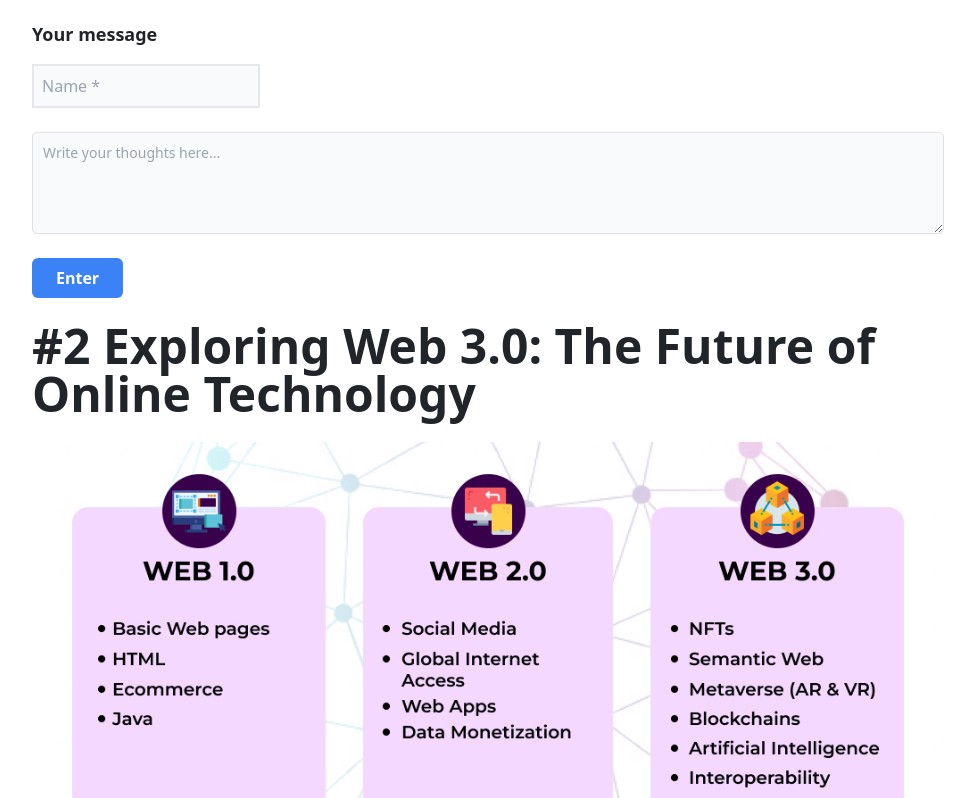
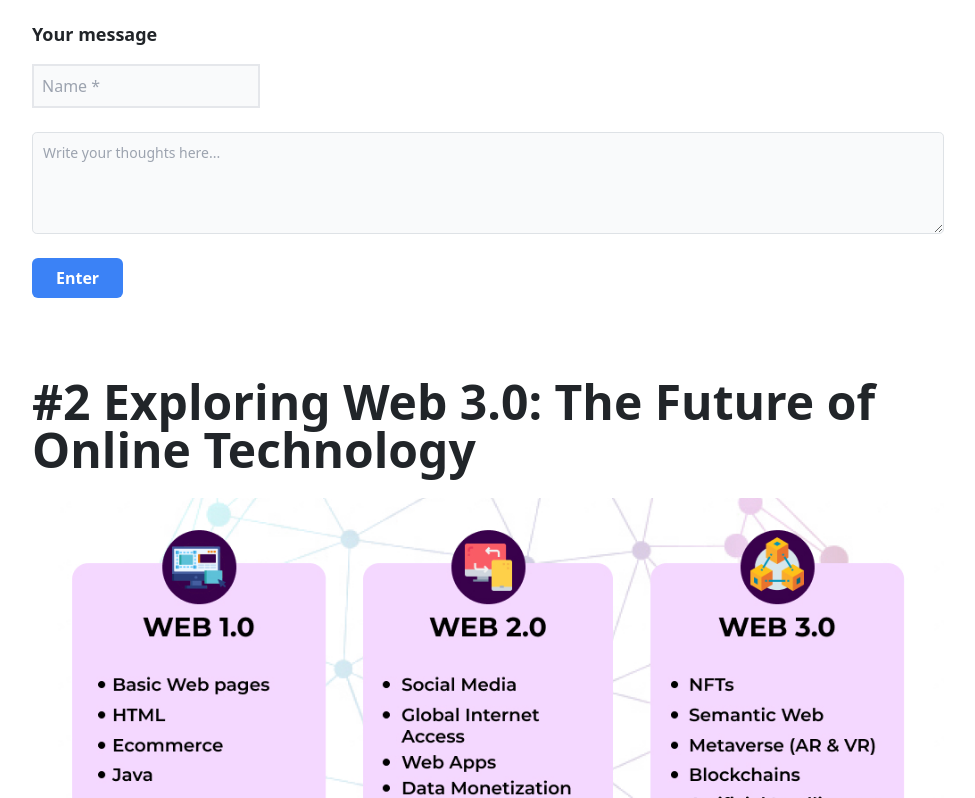
Before and after one commit to vanguyen333/mysiteO, a React (Vite) app: page /blog in a window 1280 px wide. Shown: the part 947-1745 px from the top of the page, without its empty margins (152-1127 px from the left). Built offline with nearby package versions, Linux system fonts and the light colour scheme.

Commit message:
styling output for name

```diff
--- a/src/pages/Blog.jsx
+++ b/src/pages/Blog.jsx
@@ -64,7 +64,7 @@ const Blog = () => {
           >
             Enter
           </button>
-          {displayName}
+          <p className="py-7 font-bold text-blue-700"> {displayName}</p>
         </div>
 
         <h1 className="text-5xl font-bold pt-4">
```
